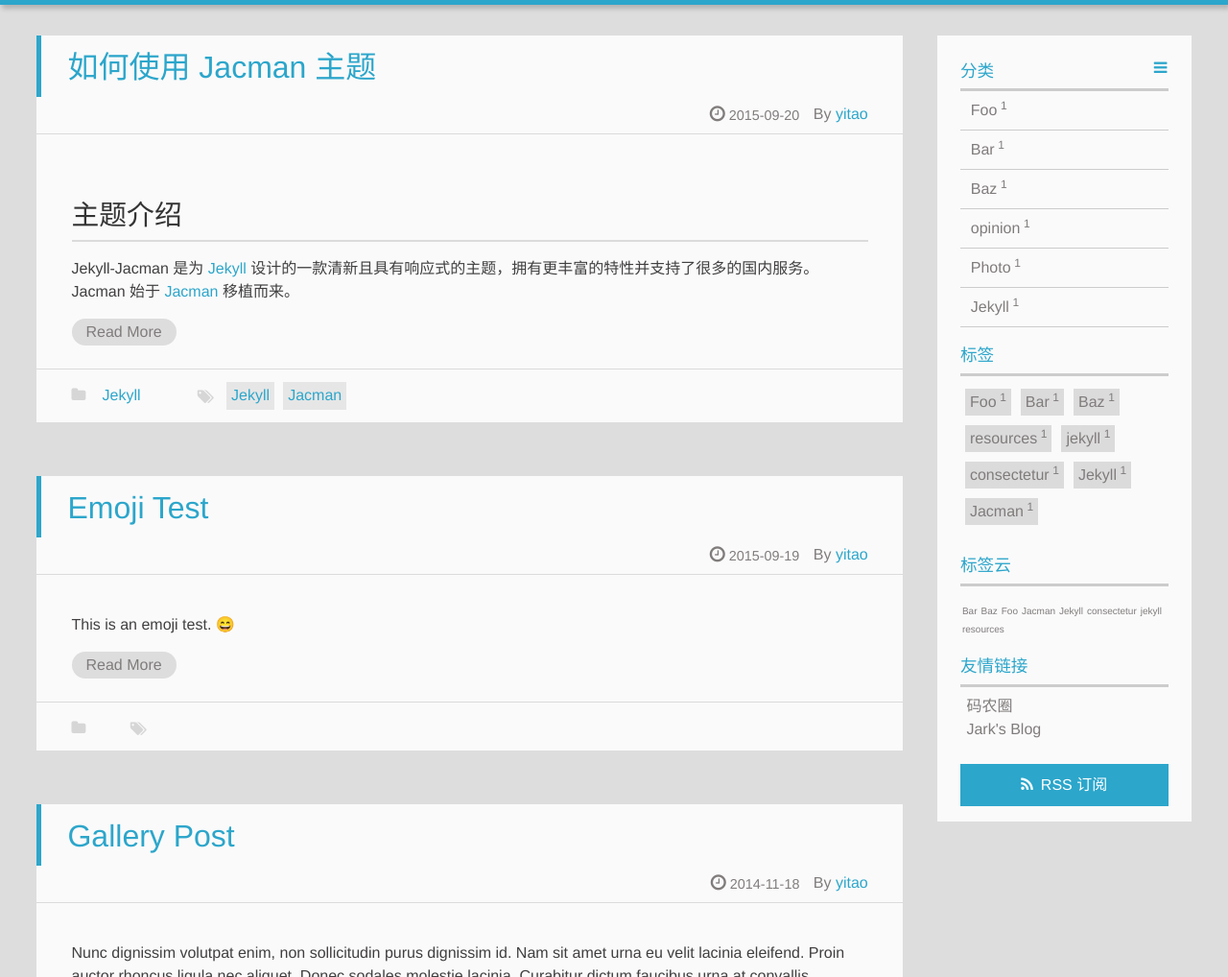
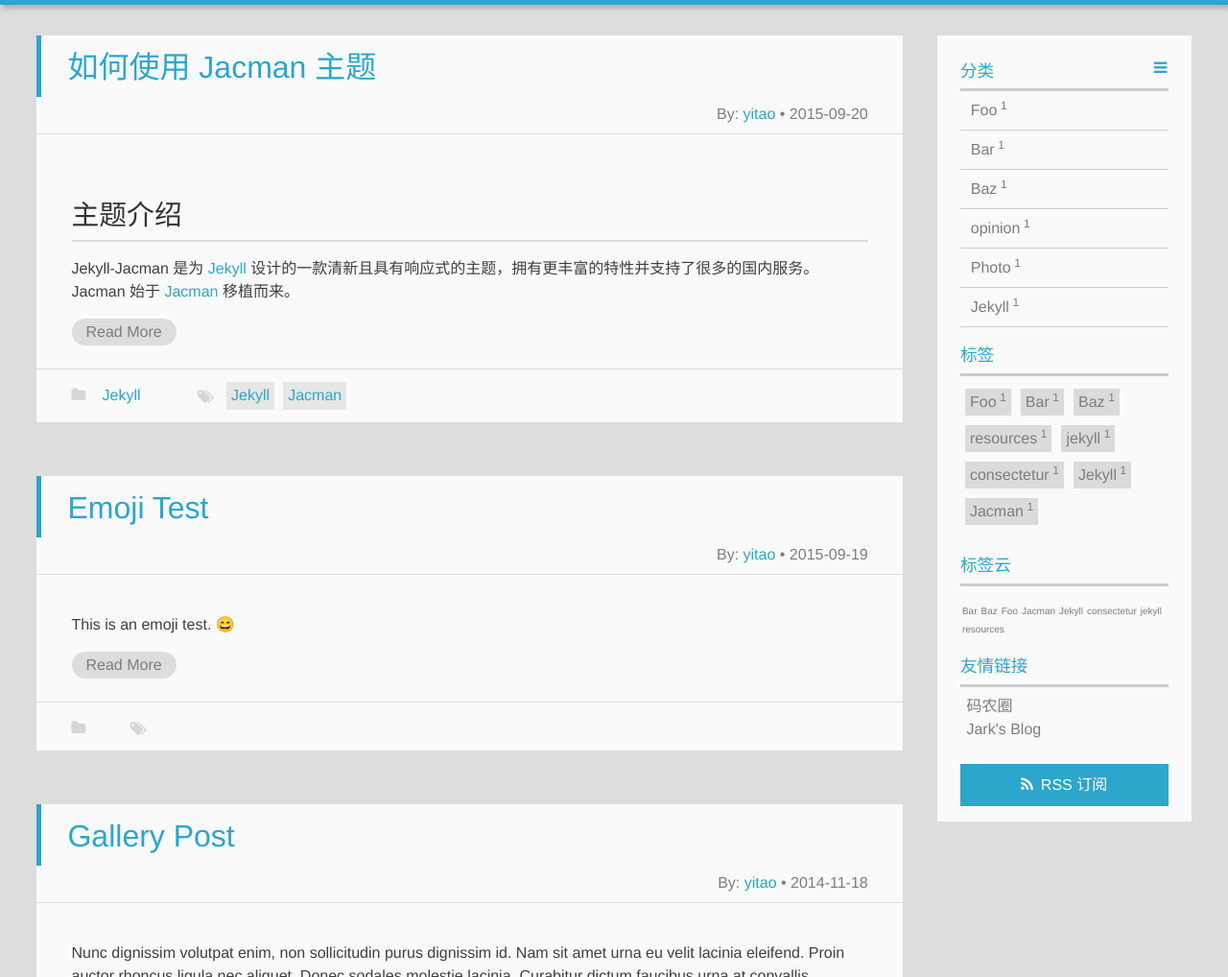
Before and after one commit to Simpleyyt/jekyll-jacman, a Jekyll site: the page built from index.html, in a window 1280 px wide and 1400 px high. Shown: the part 203-1221 px from the top of the window at 96% size. Built offline with Jekyll 4.4.1, drawn with Linux system fonts in a browser that asks for light colours; emoji names are drawn with the system emoji font; formulas are drawn with MathJax 3; the list of posts is cut into pages by our own code; some of the changed text lies outside the part shown.

Commit message:
fix time format bugs on slim screen

```diff
--- a/_includes/_partial/post/header.html
+++ b/_includes/_partial/post/header.html
@@ -4,14 +4,11 @@
       <a href="{{ item.link }}" target="_blank" title="{{ item.title }}">{{ item.title }}</a>{% else %}
       <a href="{{ site.baseurl }}{{ item.url }}" title="{{ item.title }}" itemprop="url">{{ item.title }}</a>{% endif %}
   </h1>
-  <p class="article-author">By
-       {% if site.author.google_plus %}
+  <p class="article-author">By: {% if site.author.google_plus %}
 		<a href="https://plus.google.com/{{ site.author.google_plus }}?rel=author" title="{{ site.author.name }}" target="_blank" itemprop="author">{{ site.author.name }}</a>
 		{% else %}
 		<a href="{{ site.baseurl }}/about" title="{{ site.author.name }}" target="_blank" itemprop="author">{{ site.author.name }}</a>
 		{% endif %}
-  <p class="article-time">
-    <time datetime="{{ item.date }}" itemprop="datePublished"> {{ lang.datepublished }} {{ item.date | date: "%F" }}</time>
-
+    <time datetime="{{ item.date }}" itemprop="datePublished">  • {{ lang.datepublished }} {{ item.date | date: "%F" }}</time>
   </p>
 </header>
```
